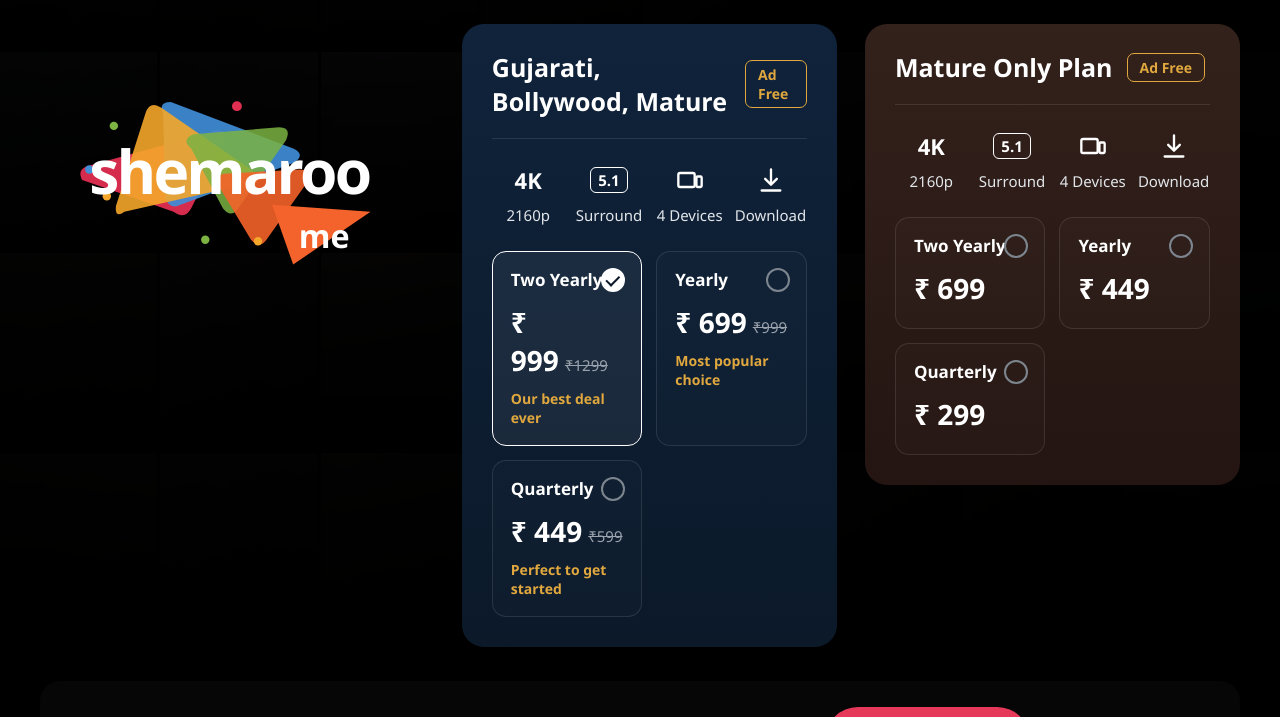
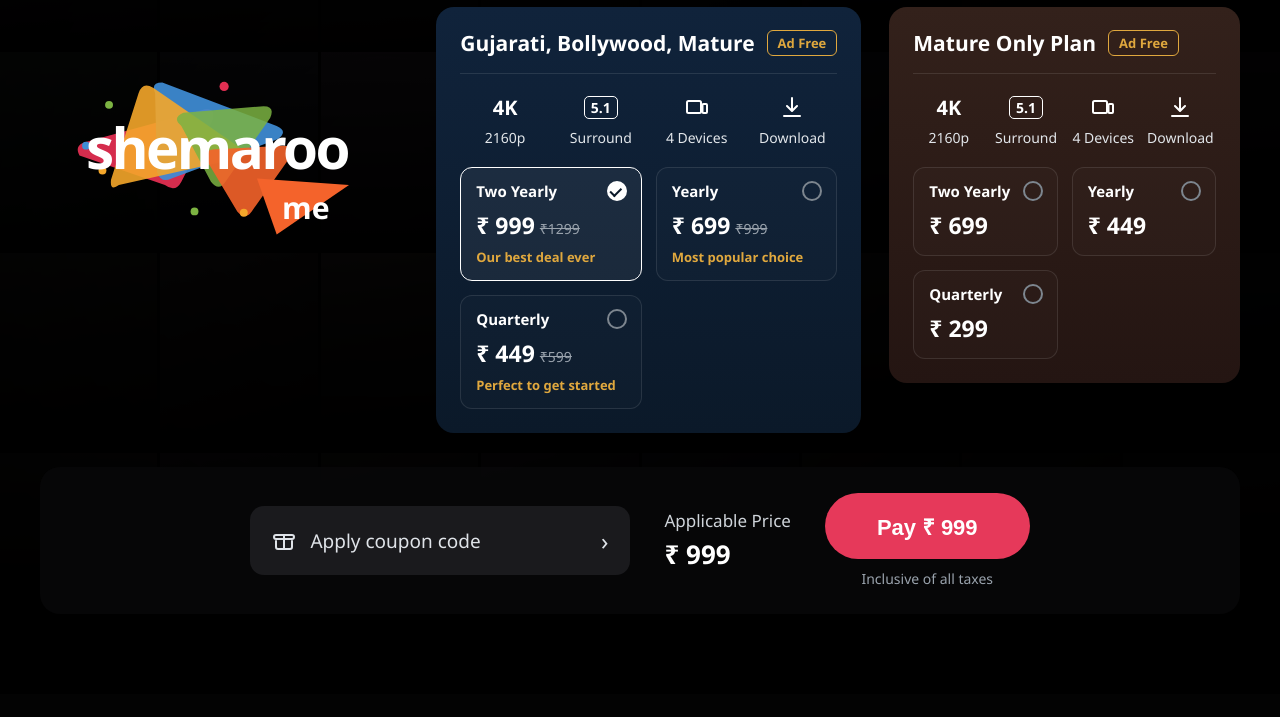
Before and after one commit to BiswadeepMondal/BiswadeepMondal.github.io, a plain HTML site: page shemaroome-replica.html in a window 1280 px wide. Shown: the part 149-866 px from the top of the page. Drawn offline with Linux system fonts and the light colour scheme.

Commit message:
Update shemaroome-replica.html

```diff
--- a/shemaroome-replica.html
+++ b/shemaroome-replica.html
@@ -86,9 +86,9 @@
   }
   h1 {
     text-align: center;
-    font-size: 38px;
+    font-size: 32px;
     font-weight: 700;
-    margin: 6px 0 40px;
+    margin: 6px 0 32px;
   }
 
   .layout {
@@ -109,8 +109,8 @@
 
   /* ---- Plan cards ---- */
   .plan-card {
-    border-radius: 22px;
-    padding: 26px 30px 30px;
+    border-radius: 18px;
+    padding: 22px 24px 24px;
   }
   .plan-blue { background: linear-gradient(180deg, #10233b 0%, #0b1929 100%); }
   .plan-brown { background: linear-gradient(180deg, #33211b 0%, #241512 100%); }
@@ -118,45 +118,46 @@
   .plan-head {
     display: flex;
     align-items: center;
-    gap: 14px;
-    padding-bottom: 20px;
-    margin-bottom: 24px;
+    gap: 12px;
+    padding-bottom: 16px;
+    margin-bottom: 18px;
     border-bottom: 1px solid rgba(255,255,255,0.10);
   }
-  .plan-title { font-size: 25px; font-weight: 700; }
+  .plan-title { font-size: 21px; font-weight: 700; white-space: nowrap; }
   .adfree {
-    font-size: 14px;
+    font-size: 13px;
     color: var(--gold);
     border: 1px solid var(--gold);
-    border-radius: 7px;
-    padding: 4px 12px;
+    border-radius: 6px;
+    padding: 3px 10px;
     font-weight: 600;
+    white-space: nowrap;
   }
 
   .features {
     display: grid;
     grid-template-columns: repeat(4, 1fr);
-    gap: 8px;
-    margin-bottom: 26px;
+    gap: 6px;
+    margin-bottom: 20px;
     text-align: center;
   }
   .feature .ico {
-    height: 34px;
+    height: 30px;
     display: flex;
     align-items: center;
     justify-content: center;
     font-weight: 700;
-    font-size: 22px;
-    margin-bottom: 8px;
+    font-size: 20px;
+    margin-bottom: 6px;
   }
-  .feature .ico svg { width: 28px; height: 28px; stroke: #fff; fill: none; }
+  .feature .ico svg { width: 24px; height: 24px; stroke: #fff; fill: none; }
   .feature .badge51 {
     border: 1.5px solid #fff;
-    border-radius: 6px;
-    padding: 2px 7px;
-    font-size: 15px;
+    border-radius: 5px;
+    padding: 1px 6px;
+    font-size: 14px;
   }
-  .feature .lbl { font-size: 15px; color: #e2e6ea; }
+  .feature .lbl { font-size: 14px; color: #e2e6ea; }
 
   .options {
     display: grid;
@@ -166,29 +167,28 @@
   .opt {
     position: relative;
     border: 1.5px solid rgba(255,255,255,0.10);
-    border-radius: 14px;
-    padding: 16px 18px 18px;
+    border-radius: 12px;
+    padding: 13px 15px 14px;
     cursor: pointer;
     transition: border-color 0.15s ease, background 0.15s ease;
     background: rgba(255,255,255,0.015);
-    min-height: 112px;
   }
   .opt:hover { border-color: rgba(255,255,255,0.4); }
   .opt.selected { border-color: #fff; background: rgba(255,255,255,0.06); }
-  .opt .name { font-size: 17px; font-weight: 600; margin-bottom: 12px; }
-  .opt .price { font-size: 28px; font-weight: 700; }
+  .opt .name { font-size: 15px; font-weight: 600; margin-bottom: 8px; padding-right: 26px; }
+  .opt .price { font-size: 23px; font-weight: 700; white-space: nowrap; }
   .opt .price .strike {
-    font-size: 15px;
+    font-size: 14px;
     color: var(--muted);
     text-decoration: line-through;
     font-weight: 500;
-    margin-left: 6px;
+    margin-left: 5px;
   }
-  .opt .tag { margin-top: 10px; font-size: 14px; color: var(--gold); font-weight: 600; }
+  .opt .tag { margin-top: 7px; font-size: 13px; color: var(--gold); font-weight: 600; }
   .radio {
     position: absolute;
-    top: 16px; right: 16px;
-    width: 24px; height: 24px;
+    top: 13px; right: 14px;
+    width: 20px; height: 20px;
     border-radius: 50%;
     border: 2px solid #7d868f;
     display: flex; align-items: center; justify-content: center;
@@ -196,7 +196,7 @@
   .opt.selected .radio { border-color: #fff; background: #fff; }
   .opt.selected .radio::after {
     content: "";
-    width: 11px; height: 6px;
+    width: 9px; height: 5px;
     border-left: 2.5px solid #0b1929;
     border-bottom: 2.5px solid #0b1929;
     transform: rotate(-45deg) translateY(-1px);
```
